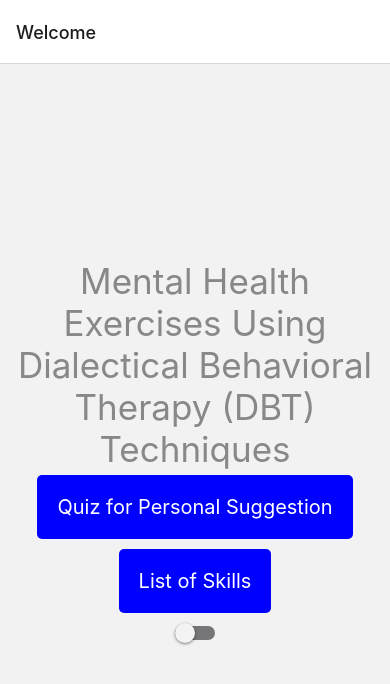
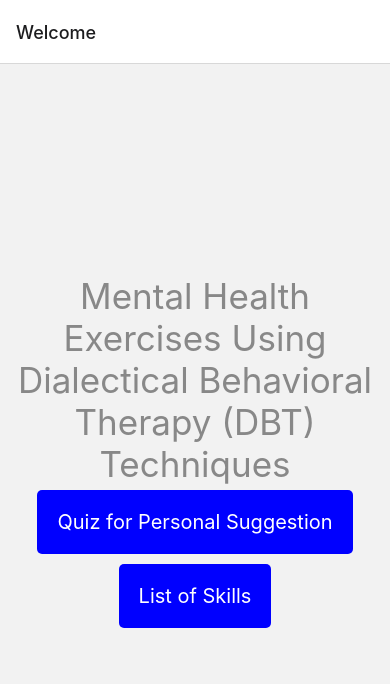
Before and after one commit to ccf23/dbt, a React Native app: screen / in a window 390 px wide. Shown: the top 684 px of the page. Built offline with nearby package versions, Linux system fonts and the light colour scheme.

Commit message:
remove affirmations option

```diff
--- a/App.js
+++ b/App.js
@@ -22,13 +22,6 @@ function HomeScreen({ navigation }) {
   let list = () => {
     navigation.navigate("List");
   }
-  const [isEnabled, setIsEnabled] = useState(false);
-  const toggleSwitch = () => setIsEnabled(previousState => !previousState);
-
-  useEffect(() => {
-    //console.log("Affirm changing from " + affirm + " to " + isEnabled);
-    affirm = isEnabled;
-  });
 
   return (
     <View style={styles.container}>
@@ -45,15 +38,6 @@ function HomeScreen({ navigation }) {
         <TouchableOpacity onPress={list} style={styles.button}>
           <Text style={styles.buttonText}>List of Skills</Text>
         </TouchableOpacity>
-      </View>
-      <View style={styles.btnContainer}>
-        <Switch
-          trackColor={{ false: '#767577', true: '#81b0ff' }}
-          thumbColor={isEnabled ? '#f5dd4b' : '#f4f3f4'}
-          ios_backgroundColor="#3e3e3e"
-          onValueChange={toggleSwitch}
-          value={isEnabled}
-        />
       </View>
     </View>
   )
@@ -177,10 +161,7 @@ function QuestionScreen({route, navigation}) {
     }
   }
 
-  let questionText = curQuestion.affirmation.trim() == "" ? curQuestion.question : curQuestion.affirmation+ " " + curQuestion.question;
-
-  if(!affirm)
-    questionText = curQuestion.question;
+  let questionText = curQuestion.question;
 
   return (
     <View style={questionStyles.mainContainer}>
```
